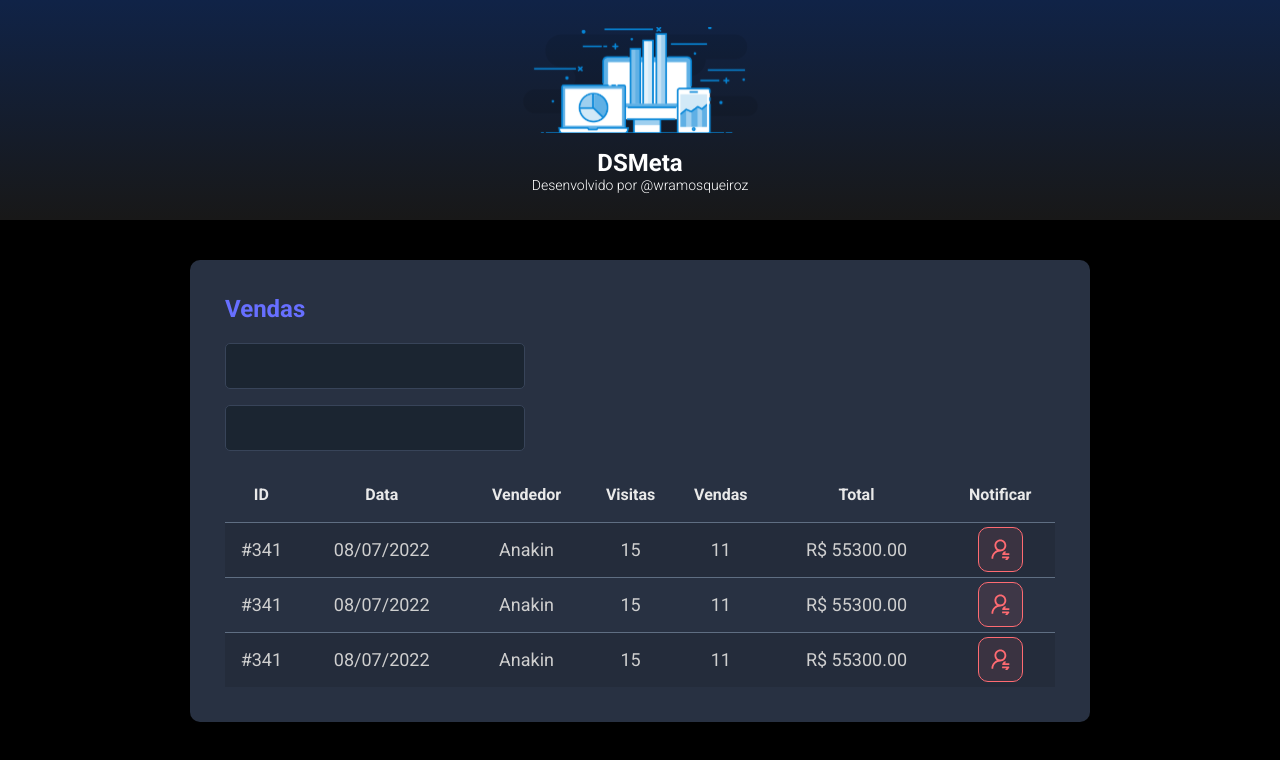
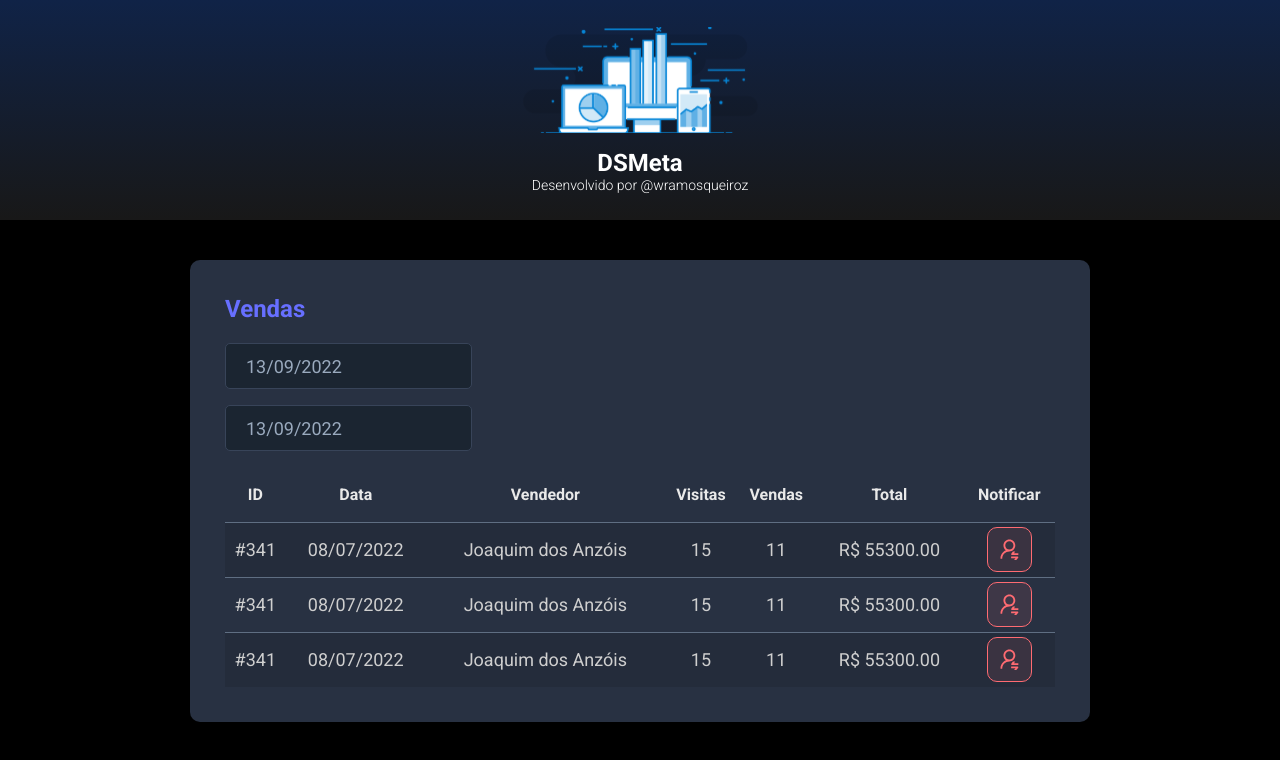
Before and after one commit to wramosqueiroz/dsmeta, a React (Vite) app in the folder frontend/: page / in a window 1280 px wide. Shown: the top 760 px of the page. Built offline with nearby package versions, Linux system fonts and the light colour scheme.

Commit message:
Datepicker

```diff
--- a/frontend/package.json
+++ b/frontend/package.json
@@ -9,7 +9,9 @@
     "preview": "vite preview"
   },
   "dependencies": {
+    "@types/react-datepicker": "4.4.2",
     "react": "^18.2.0",
+    "react-datepicker": "4.8.0",
     "react-dom": "^18.2.0"
   },
   "devDependencies": {
--- a/frontend/src/components/SalesCard/index.tsx
+++ b/frontend/src/components/SalesCard/index.tsx
@@ -1,3 +1,5 @@
+import DatePicker from "react-datepicker";
+import "react-datepicker/dist/react-datepicker.css";
 import NotificationButton from '../NotificationButton'
 import './styles.css'
 
@@ -7,10 +9,20 @@
       <h2 className="dsmeta-sales-title">Vendas</h2>
       <div>
         <div className="dsmeta-form-control-container">
-          <input className="dsmeta-form-control" type="text" />
+          <DatePicker
+            selected={new Date()}
+            onChange={(date: Date) => { }}
+            className="dsmeta-form-control"
+            dateFormat="dd/MM/yyyy"
+          />
         </div>
         <div className="dsmeta-form-control-container">
-          <input className="dsmeta-form-control" type="text" />
+          <DatePicker
+            selected={new Date()}
+            onChange={(date: Date) => { }}
+            className="dsmeta-form-control"
+            dateFormat="dd/MM/yyyy"
+          />
         </div>
       </div>
       <div>
@@ -30,7 +42,7 @@
             <tr>
               <td className="show992">#341</td>
               <td className="show576">08/07/2022</td>
-              <td>Anakin</td>
+              <td>Joaquim dos Anzóis</td>
               <td className="show992">15</td>
               <td className="show992">11</td>
               <td>R$ 55300.00</td>
@@ -43,7 +55,7 @@
             <tr>
               <td className="show992">#341</td>
               <td className="show576">08/07/2022</td>
-              <td>Anakin</td>
+              <td>Joaquim dos Anzóis</td>
               <td className="show992">15</td>
               <td className="show992">11</td>
               <td>R$ 55300.00</td>
@@ -56,7 +68,7 @@
             <tr>
               <td className="show992">#341</td>
               <td className="show576">08/07/2022</td>
-              <td>Anakin</td>
+              <td>Joaquim dos Anzóis</td>
               <td className="show992">15</td>
               <td className="show992">11</td>
               <td>R$ 55300.00</td>
```
Also changed, not shown: 1 other file (tests, documents, lock files or other folders).
